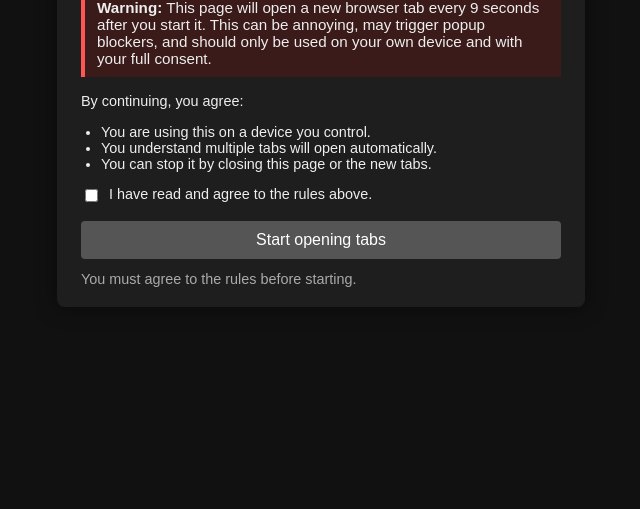
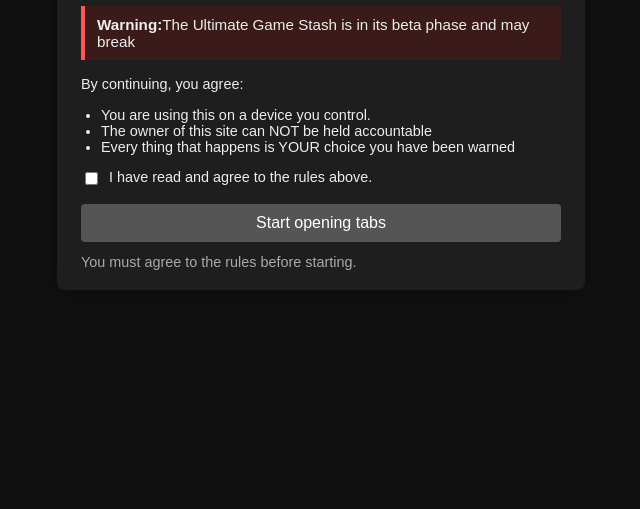
Before and after one commit to html67/html67.github.io, a plain HTML site: page index.html in a window 1280 px wide. Shown: the part 291-800 px from the top of the page, without its empty margins (319-959 px from the left). Drawn offline with Linux system fonts and the light colour scheme.

Commit message:
Update index.html

```diff
--- a/index.html
+++ b/index.html
@@ -2,7 +2,7 @@
 <html lang="en">
 <head>
   <meta charset="UTF-8" />
-  <title>Tab Opener with Warning</title>
+  <title>Ultimate Game Stash</title>
   <style>
     body {
       font-family: Arial, sans-serif;
@@ -67,18 +67,15 @@
     <h1>Tab Opener</h1>
 
     <div class="warning">
-      <strong>Warning:</strong> This page will open a new browser tab every 9 seconds
-      after you start it. This can be annoying, may trigger popup blockers, and
-      should only be used on your own device and with your full consent.
-    </div>
+      <strong>Warning:</strong>The Ultimate Game Stash is in its beta phase and may break</div>
 
     <p style="font-size:0.9rem;">
       By continuing, you agree:
     </p>
     <ul style="font-size:0.9rem; padding-left: 20px;">
       <li>You are using this on a device you control.</li>
-      <li>You understand multiple tabs will open automatically.</li>
-      <li>You can stop it by closing this page or the new tabs.</li>
+      <li>The owner of this site can NOT be held accountable</li>
+      <li>Every thing that happens is YOUR choice you have been warned</li>
     </ul>
 
     <label>
```
